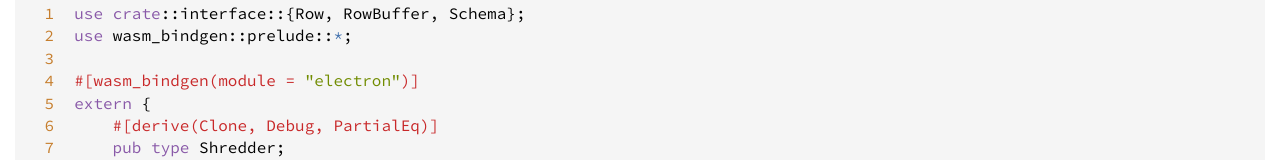
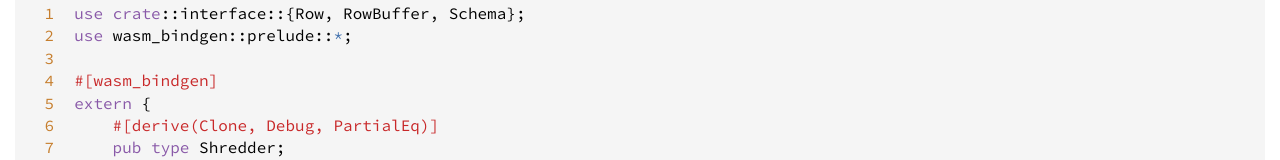
Before and after one commit to interfaces-rs/parquetjs-sys, a plain HTML site: page src/parquetjs_sys/module/shredder.rs.html in a window 1280 px wide. Shown: the part 166-326 px from the top of the page. Drawn offline with Linux system fonts and the light colour scheme.

Commit message:
Automated deployment: Sun Dec  1 02:54:35 UTC 2019 da92de75419da413ea1cdddccb6d7d0fc680a45c

```diff
--- a/src/parquetjs_sys/module/shredder.rs.html
+++ b/src/parquetjs_sys/module/shredder.rs.html
@@ -18,7 +18,7 @@
 <span class="kw">use</span> <span class="kw">crate</span>::<span class="ident">interface</span>::{<span class="ident">Row</span>, <span class="ident">RowBuffer</span>, <span class="ident">Schema</span>};
 <span class="kw">use</span> <span class="ident">wasm_bindgen</span>::<span class="ident">prelude</span>::<span class="kw-2">*</span>;
 
-<span class="attribute">#[<span class="ident">wasm_bindgen</span>(<span class="ident">module</span> <span class="op">=</span> <span class="string">&quot;electron&quot;</span>)]</span>
+<span class="attribute">#[<span class="ident">wasm_bindgen</span>]</span>
 <span class="kw">extern</span> {
     <span class="attribute">#[<span class="ident">derive</span>(<span class="ident">Clone</span>, <span class="ident">Debug</span>, <span class="ident">PartialEq</span>)]</span>
     <span class="kw">pub</span> <span class="kw">type</span> <span class="ident">Shredder</span>;
```
